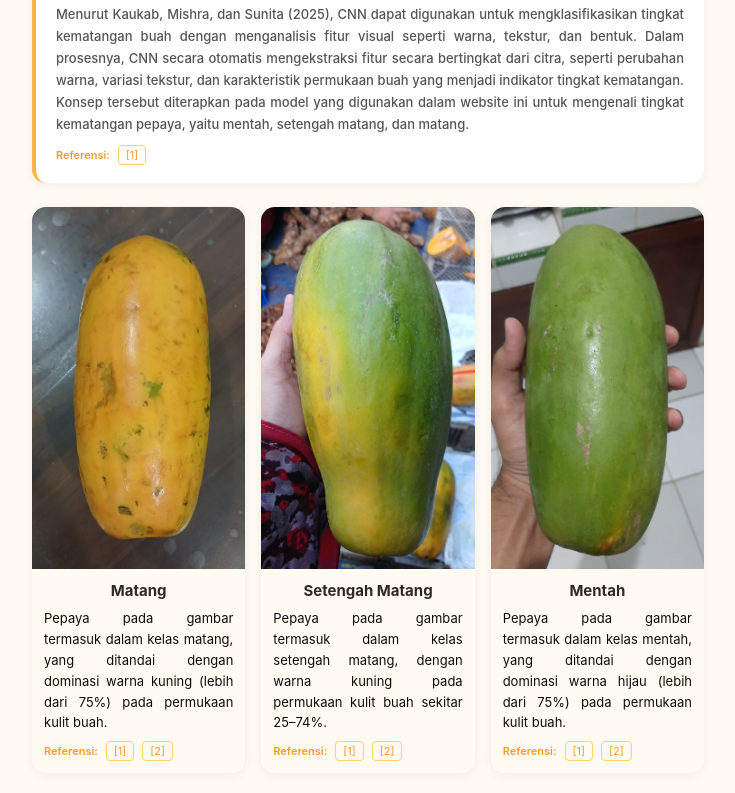
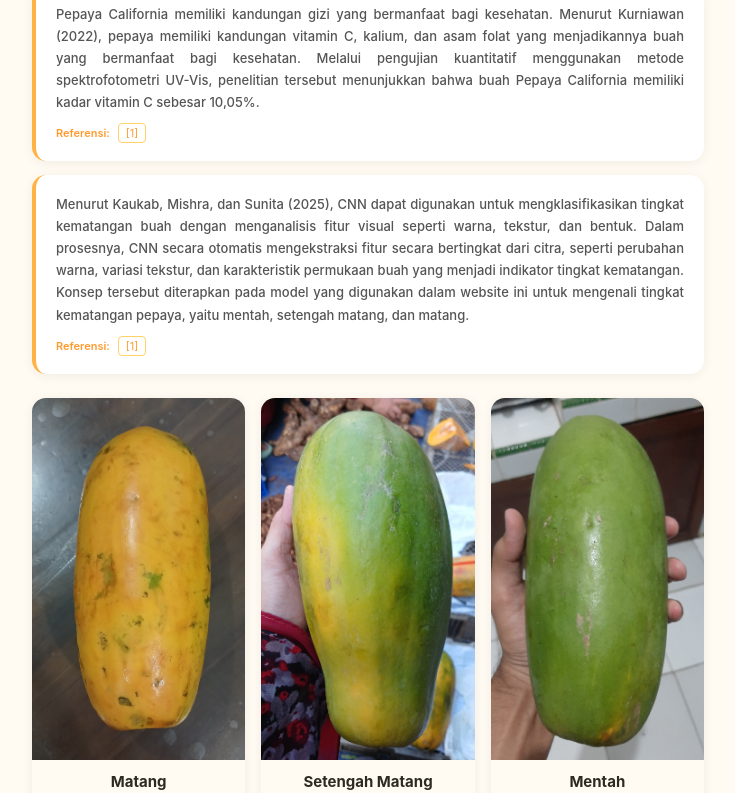
Before and after one commit to ridhwansyah/papaya-check-frontend, a React (Create React App) app: page /galeri in a window 1280 px wide. Shown: the part 427-1220 px from the top of the page, without its empty margins (272-1007 px from the left). Built offline with nearby package versions, Linux system fonts and the light colour scheme; no server answers; sample sign-in values are in the browser's storage.

Commit message:
tambah info kandungan vitamin C pepaya California di galeri

```diff
--- a/src/pages/Galeri.js
+++ b/src/pages/Galeri.js
@@ -14,7 +14,7 @@ const GALERI_DATA = [
   {
     label: 'Setengah Matang',
     img: imgSetengahMatang,
-    desc: 'Pepaya pada gambar termasuk dalam kelas setengah matang, dengan warna kuning pada permukaan kulit buah sekitar 25–74%.',
+    desc: 'Pepaya pada gambar termasuk dalam kelas setengah matang, dengan warna kuning pada permukaan kulit buah berkisar antara 25-74%. Apabila persentase warna kuning kurang dari 25%, pepaya akan tergolong ke dalam kelas mentah, sedangkan apabila lebih dari 74%, pepaya akan tergolong ke dalam kelas matang.',
   },
   {
     label: 'Mentah',
@@ -34,6 +34,13 @@ const INFO_CARDS = [
   },
   {
     id: 'info2',
+    content: 'Pepaya California memiliki kandungan gizi yang bermanfaat bagi kesehatan. Menurut Kurniawan (2022), pepaya memiliki kandungan vitamin C, kalium, dan asam folat yang menjadikannya buah yang bermanfaat bagi kesehatan. Melalui pengujian kuantitatif menggunakan metode spektrofotometri UV-Vis, penelitian tersebut menunjukkan bahwa buah Pepaya California memiliki kadar vitamin C sebesar 10,05%.',
+    refs: [
+      { label: '[1]', url: 'https://repository.umkla.ac.id/2838/' },
+    ],
+  },
+  {
+    id: 'info3',
     content: 'Menurut Kaukab, Mishra, dan Sunita (2025), CNN dapat digunakan untuk mengklasifikasikan tingkat kematangan buah dengan menganalisis fitur visual seperti warna, tekstur, dan bentuk. Dalam prosesnya, CNN secara otomatis mengekstraksi fitur secara bertingkat dari citra, seperti perubahan warna, variasi tekstur, dan karakteristik permukaan buah yang menjadi indikator tingkat kematangan. Konsep tersebut diterapkan pada model yang digunakan dalam website ini untuk mengenali tingkat kematangan pepaya, yaitu mentah, setengah matang, dan matang.',
     refs: [
       { label: '[1]', url: 'https://www.researchgate.net/publication/403803029_Application_of_Convolutional_Neural_Networks_for_Ripeness_Classification_of_Fruits' },
--- a/src/pages/Klasifikasi.js
+++ b/src/pages/Klasifikasi.js
@@ -17,7 +17,7 @@ const CLASS_LABELS = {
   },
   setengah_matang: {
     label: 'Setengah Matang',
-    desc: 'Pepaya pada gambar termasuk dalam kelas setengah matang, dengan warna kuning pada permukaan kulit buah sekitar 25–74%.',
+    desc: 'Pepaya pada gambar termasuk dalam kelas setengah matang, dengan warna kuning pada permukaan kulit buah berkisar antara 25-74%. Apabila persentase warna kuning kurang dari 25%, pepaya akan tergolong ke dalam kelas mentah, sedangkan apabila lebih dari 74%, pepaya akan tergolong ke dalam kelas matang.',
   },
   bukan_pepaya: {
     label: 'Bukan Pepaya',
@@ -116,7 +116,7 @@ function Klasifikasi() {
     formData.append('file', selectedFile);
     try {
       const [response, base64Foto] = await Promise.all([
-        fetch('https://papayacheck.my.id/predict', { method: 'POST', body: formData }),
+        fetch('http://127.0.0.1:5000/predict', { method: 'POST', body: formData }),
         compressImage(selectedFile),
       ]);
       const data = await response.json();
```
